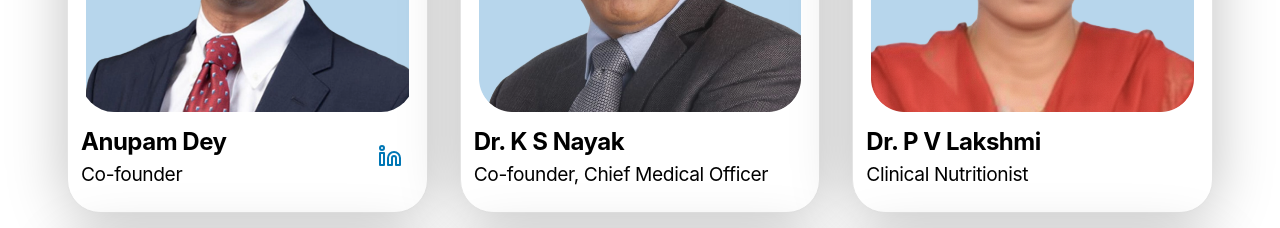
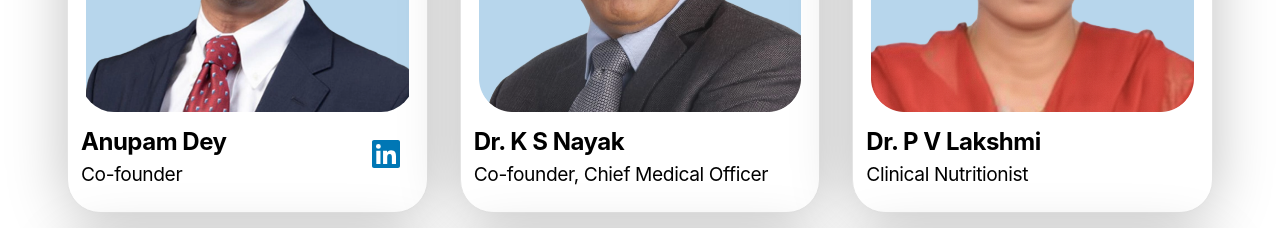
Before and after one commit to shaiksajidhussain/kiora_care, a React (Vite) app: page / in a window 1280 px wide. Shown: the part 5976-6204 px from the top of the page. Built offline with nearby package versions, Linux system fonts and the light colour scheme; the HTML template or start-up script is replaced by a standard one.

Commit message:
Change LinkedIn logo

```diff
--- a/package.json
+++ b/package.json
@@ -11,6 +11,8 @@
     "preview": "vite preview"
   },
   "dependencies": {
+    "@fortawesome/free-brands-svg-icons": "^7.1.0",
+    "@fortawesome/react-fontawesome": "^3.1.0",
     "@hookform/resolvers": "^3.10.0",
     "@radix-ui/react-accordion": "^1.2.11",
     "@radix-ui/react-alert-dialog": "^1.1.14",
--- a/src/components/AboutUs.tsx
+++ b/src/components/AboutUs.tsx
@@ -1,5 +1,7 @@
 import React, { useEffect, useRef, useState } from 'react';
-import { X, Linkedin } from 'lucide-react';
+import { X } from 'lucide-react';
+import { FontAwesomeIcon } from '@fortawesome/react-fontawesome';
+import { faLinkedin } from '@fortawesome/free-brands-svg-icons';
 
 interface TeamMember {
   name: string;
@@ -143,7 +145,7 @@
                         className="flex-shrink-0 text-[#0077b5] hover:text-[#005885] transition-colors mr-1"
                         aria-label={`${member.name}'s LinkedIn`}
                       >
-                        <Linkedin className="w-5 h-5 md:w-6 md:h-6" />
+                        <FontAwesomeIcon icon={faLinkedin} className="w-8 h-8 md:w-8 md:h-8" />
                       </a>
                     )}
                   </div>
```
Also changed, not shown: 1 other file (tests, documents, lock files or other folders).
